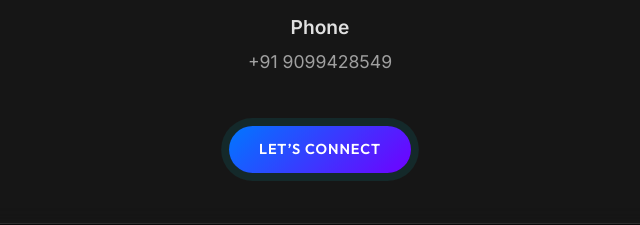
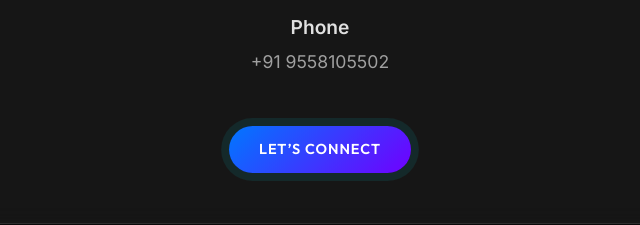
Before and after one commit to Keval0224/portfolio, a website: page public/index.html in a window 1280 px wide. Shown: the part 5050-5275 px from the top of the page, 320-960 px from the left. Drawn offline with nearby package versions, Linux system fonts and the light colour scheme; animation ran at ten frames a second.

Commit message:
Auto deploy via AutoFlow

```diff
--- a/public/index.html
+++ b/public/index.html
@@ -303,7 +303,7 @@
                     <div class="contact-item">
                         <i class="fas fa-phone-alt"></i>
                         <h4>Phone</h4>
-                        <p><a href="tel:+919099428549">+91 9099428549</a></p>
+                        <p><a href="tel:+919558105502">+91 9558105502</a></p>
                     </div>
                     <div class="contact-action">
                         <a href="mailto:parmarkeval204@gmail.com" class="btn primary-btn pulse-btn">Let’s Connect</a>
```
